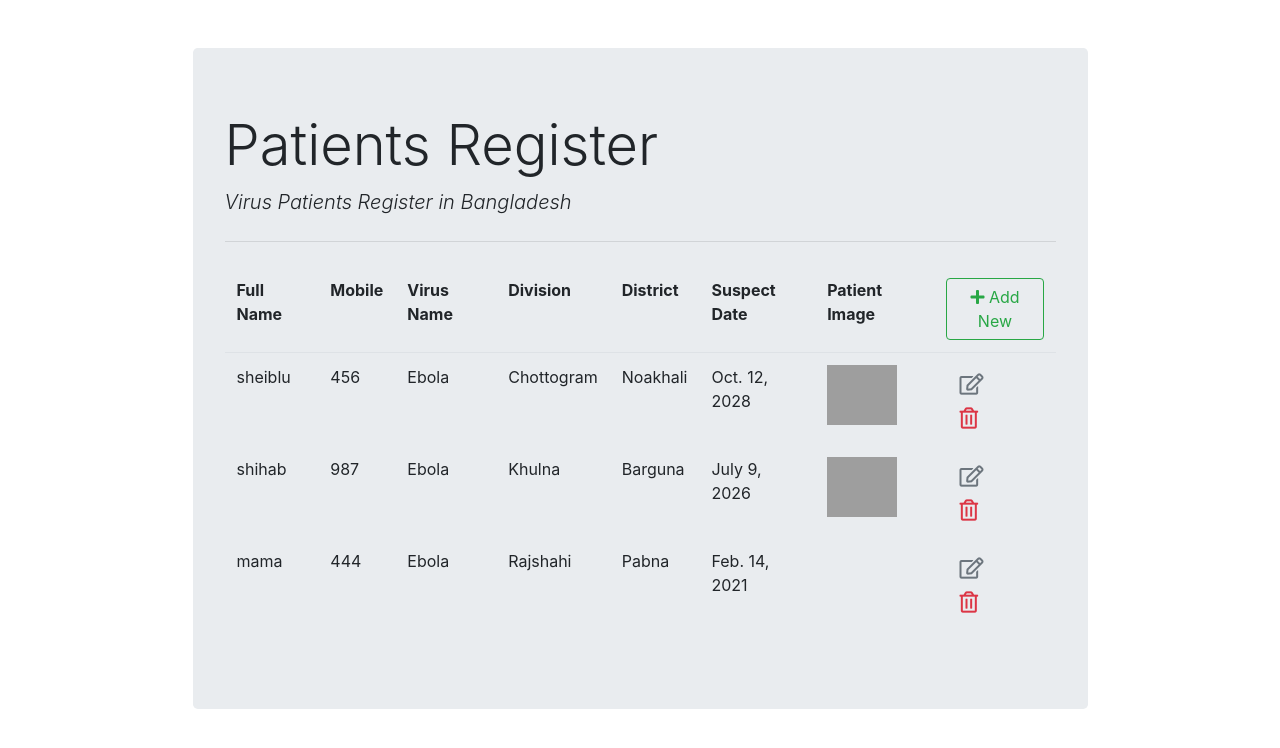
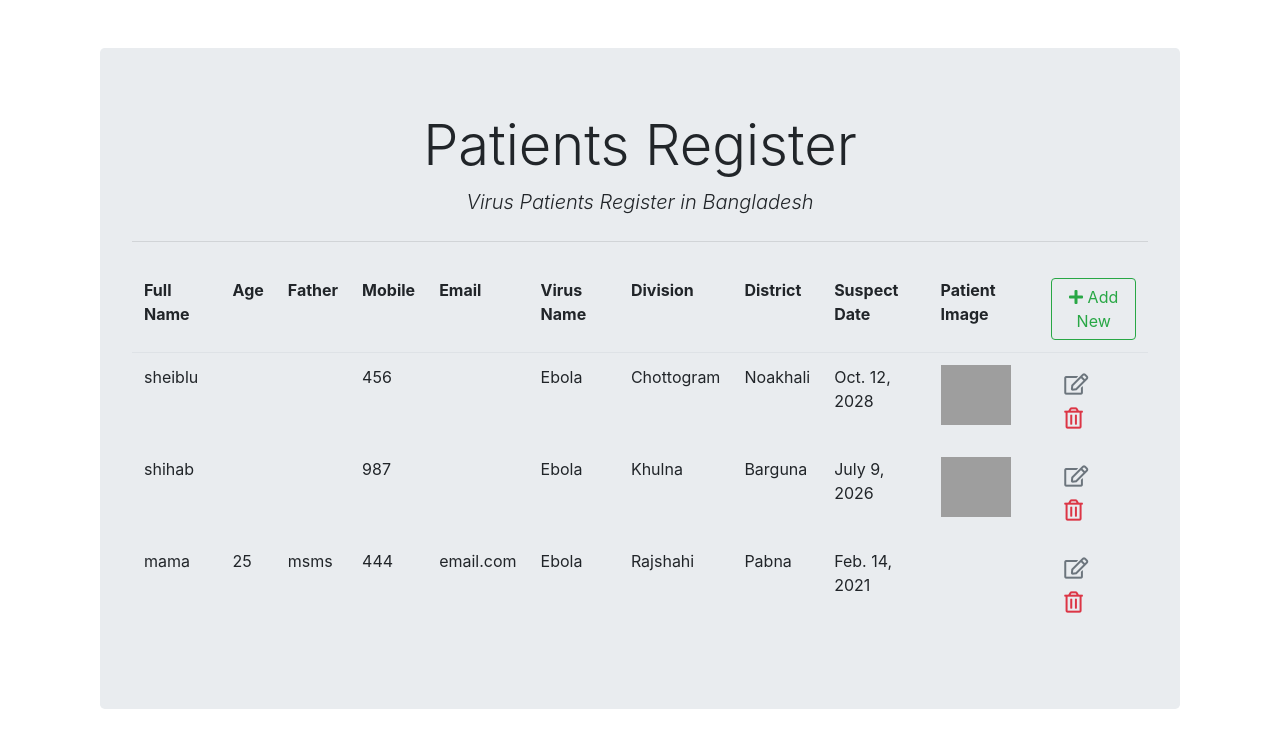
Before and after one commit to MarufSwe/virus_patient_count_django, a Django app: page /list/ in a window 1280 px wide. Shown: the top 748 px of the page. Run offline with Django 3.2, Linux system fonts and the light colour scheme; data comes from the database, SQL or seed files in the repository; both versions use the stored data as it was after the commit; some libraries are stand-ins or nearby versions; grey boxes are pictures that could not be loaded.

Commit message:
after ui fixed and add age email father

```diff
--- a/corona_crud/admin.py
+++ b/corona_crud/admin.py
@@ -6,7 +6,8 @@ from .models import *
 # Register your models here.
 
 class PatientsAdmin(admin.ModelAdmin):
-    list_display = ['full_name', 'patient_img', 'mobile', 'suspect_date', 'virusName', 'district', 'division_name']
+    list_display = ['full_name', 'age', 'father_name', 'mobile', 'email', 'virusName',
+                    'suspect_date', 'division_name', 'district', 'patient_img']
 
 
 # class VirusNameAdmin(admin.ModelAdmin):
--- a/corona_crud/models.py
+++ b/corona_crud/models.py
@@ -27,12 +27,13 @@ class District(models.Model):
 
 class Patients(models.Model):
     full_name = models.CharField(max_length=30)
+    age = models.CharField(max_length=3)
+    father_name = models.CharField(max_length=30)
     mobile = models.CharField(max_length=15)
+    email = models.CharField(max_length=30)
     virusName = models.ForeignKey(VirusName, on_delete=models.CASCADE, null=True, blank=True)
     suspect_date = models.DateField(null=True, blank=True)
-    patient_img = models.ImageField(upload_to='patient_images',null=True, blank=True)
-    # patient_img = models.ImageField(upload_to='patient_images')
-    # field_name = models.ImageField(upload_to=None, height_field=None, width_field=None, max_length=100, **options)
+    patient_img = models.ImageField(upload_to='patient_images', null=True, blank=True)
     district = models.ForeignKey(District, on_delete=models.CASCADE, null=True, blank=True)
 
     def __str__(self):
--- a/templates/patients_register/base.html
+++ b/templates/patients_register/base.html
@@ -1,7 +1,7 @@
 <!DOCTYPE html>
 <html lang="en">
 <head>
-    <meta charset="UTF-8">
+    <meta charset="UTF-12">
     <title>Patients Register</title>
 
     <link rel="stylesheet" href="https://stackpath.bootstrapcdn.com/bootstrap/4.4.1/css/bootstrap.min.css"
@@ -11,10 +11,10 @@
 </head>
 <body>
 <div class="container">
-    <div class="col-md-10 offset-md-1 mt-5">
+    <div class="col-md-12 offset-md-0 mt-5">
         <div class="jumbotron">
-            <h1 class="display-4">Patients Register</h1>
-            <p class="lead font-italic">Virus Patients Register in Bangladesh</p>
+            <h1 class="display-4" align="center" style="font:bold">Patients Register</h1>
+            <p class="lead font-italic" align="center">Virus Patients Register in Bangladesh</p>
             <hr class="my-4">
 
             {% block content %}
--- a/templates/patients_register/patient_form.html
+++ b/templates/patients_register/patient_form.html
@@ -2,7 +2,7 @@
 {% load crispy_forms_tags %}
 
 {% block content %}
-    <form action="" method="post" autocomplete="off">
+    <form enctype="multipart/form-data" action="" method="post" autocomplete="off">
         {% csrf_token %}
         {{ form|crispy }}
 
--- a/templates/patients_register/patients_list.html
+++ b/templates/patients_register/patients_list.html
@@ -5,7 +5,10 @@
         <thead class="border-bottom font-weight-bold">
         <tr>
             <td>Full Name</td>
+            <td>Age</td>
+            <td>Father</td>
             <td>Mobile</td>
+            <td>Email</td>
             <td>Virus Name</td>
             <td>Division</td>
             <td>District</td>
@@ -22,7 +25,10 @@
         {% for patient in patient_list %}
             <tr>
                 <td>{{ patient.full_name }}</td>
+                <td>{{ patient.age }}</td>
+                <td>{{ patient.father_name }}</td>
                 <td>{{ patient.mobile }}</td>
+                <td>{{ patient.email }}</td>
                 <td>{{ patient.virus_name }}</td>
                 <td>{{ patient.division_name }}</td>
                 <td>{{ patient.district_name }}</td>
@@ -31,7 +37,6 @@
                     {% if patient.patient_img %}
                         <img src="{{ patient.patient_img.url }}" width="70" height="60" alt="image">
                     {% endif %}
-                    {#<img src="{{ patient.patient_img.url }}" alt="image" width="50" height="50">#}
                 </td>
 
                 <td>
@@ -45,19 +50,6 @@
                         </button>
                     </form>
                 </td>
-
-                {#                <td>#}
-                {##}
-                {#                    <a href="{% url 'patient_update' patient.id %}" class="btn text-secondary px=0">#}
-                {#                        <i class="far fa-edit fa-lg"></i>#}
-                {#                    </a>#}
-                {##}
-                {#                    <a href="{% url 'patient_delete' patient.id %}">#}
-                {#                        <button type="submit" class="btn">#}
-                {#                            <i class="far fa-trash-alt fa-lg text-danger float-right"></i>#}
-                {#                        </button>#}
-                {#                    </a>#}
-                {#                </td>#}
             </tr>
         {% endfor %}
         </tbody>
```
Also changed, not shown: db.sqlite3.
